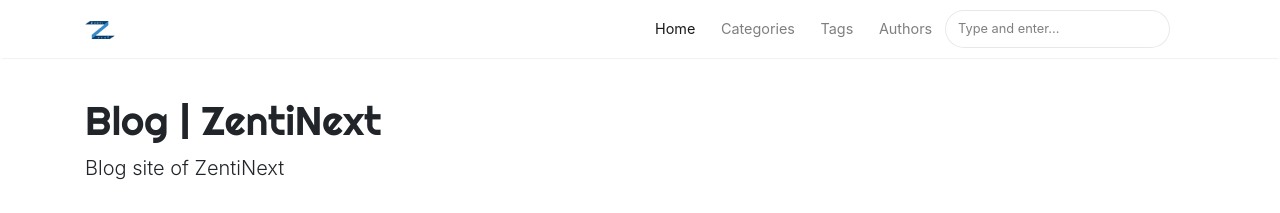
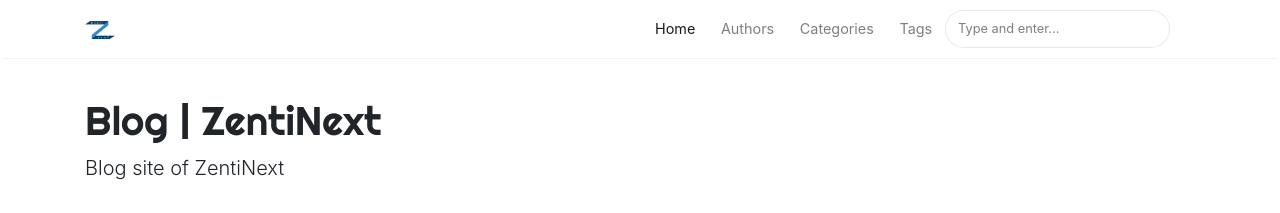
Before and after one commit to ZentiNext/zentinext-blog, a Jekyll site: the page built from index.html, in a window 1280 px wide. Shown: the top 213 px of the page. Built offline with Jekyll 4.4.1, drawn with Linux system fonts in a browser that asks for light colours; nearby versions of some CDN libraries; the list of posts is cut into pages by our own code.

Commit message:
Modify nav bar

```diff
--- a/_config.yml
+++ b/_config.yml
@@ -18,15 +18,15 @@
     display_name: Pasindu Marasinghe
     gravatar: 68d4f7d413de227accc9438594ce0846
     email: mottretor@gmail.com
-    web: https://blog.zentinext.com
+    web: https://blog.zentinext.com/authors/mottretor
     twitter: https://twitter.com/mottretor
-    description: "ZentiNext Founder"
+    description: "Researcher"
   jhwimalasiri:
     name: jhwimalasiri
     display_name: Hemanthi Wimalasiri
     gravatar: 4025b3b2066acae521575ed6c5e749f7
     email: hwimalasiri@gmail.com
-    web: https://blog.zentinext.com
+    web: https://blog.zentinext.com/authors/jhwimalasiri
     twitter: https://twitter.com/JHWimalasiri
     description: "Associate Software Engineer"
 
--- a/_layouts/default.html
+++ b/_layouts/default.html
@@ -73,16 +73,28 @@
                 <a class="nav-link" href="{{ site.baseurl }}/">Home</a>
                 </li>
 
+                {% if page.url == "/authors" %}
+                <li class="nav-item active">
+                {% else %}
                 <li class="nav-item">
+                        {% endif %}
+                    <a class="nav-link" href="{{ site.baseurl }}/authors">Authors</a>
+                </li>
+
+                {% if page.url == "/categories" %}
+                <li class="nav-item active">
+                {% else %}
+                <li class="nav-item">
+                    {% endif %}
                     <a class="nav-link" href="{{ site.baseurl }}/categories">Categories</a>
                 </li>
 
+                {% if page.url == "/tags" %}
+                <li class="nav-item active">
+                {% else %}
                 <li class="nav-item">
+                    {% endif %}
                     <a class="nav-link" href="{{ site.baseurl }}/tags">Tags</a>
-                </li>
-
-                <li class="nav-item">
-                    <a class="nav-link" href="{{ site.baseurl }}/authors">Authors</a>
                 </li>
 
                 {% include search-lunr.html %}
```
